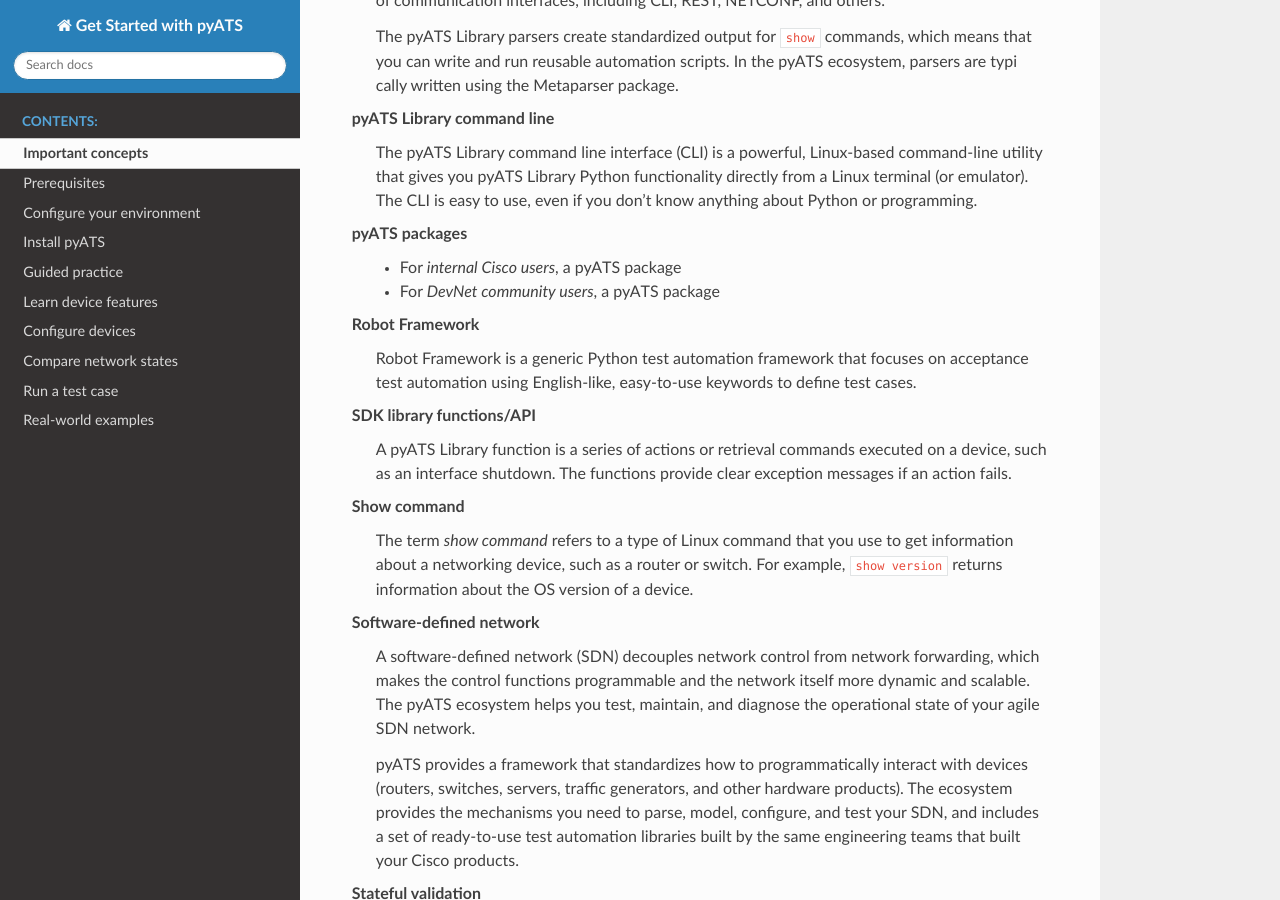
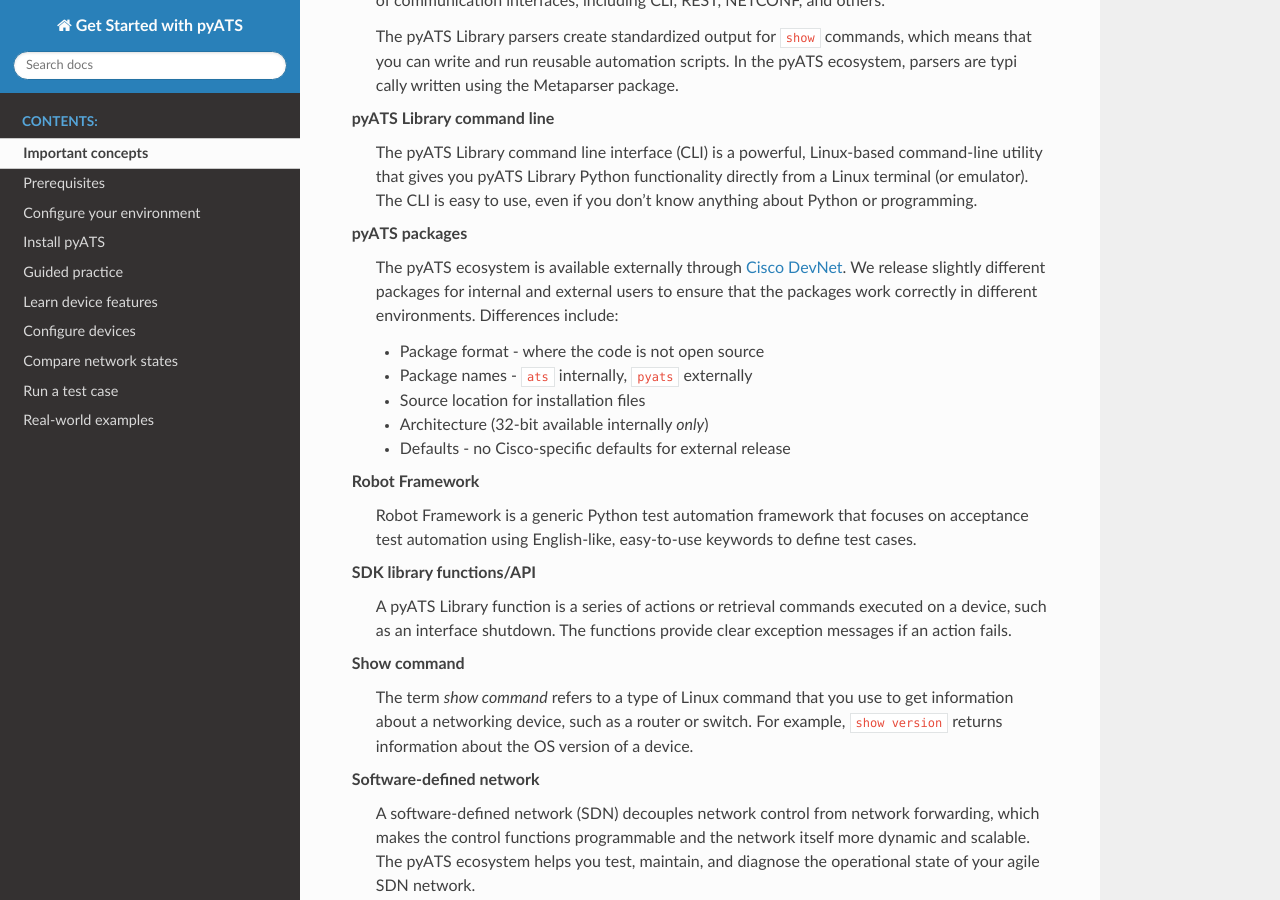
Before and after one commit to CiscoTestAutomation/getting-started, a Sphinx documentation site: the page built from source/quickstart/keyconcepts.rst, in a window 1280 px wide and 900 px high, scrolled down 1262 px. Built offline with Sphinx 7.4.7 and the Read the Docs theme 2.0.0, drawn with Linux system fonts in a browser that asks for light colours; pages that are not in the unit, such as notebooks, are missing from menus.

Commit message:
Added information about the pyATS packages.

```diff
--- a/source/quickstart/keyconcepts.rst
+++ b/source/quickstart/keyconcepts.rst
@@ -87,5 +87,10 @@
     A key-value pair is a set of linked data, where the key is an identifier and the value is the actual information. For example, ``Device name: nx-osv-1`` has the key "Device name" and the value "nx-osv-1".
 
    |pyATS| packages
-    * For *internal Cisco users*, a |pyATS| package
-    * For *DevNet community users*, a |pyATS| package
+    The |pyATS| ecosystem is available externally through `Cisco DevNet <https://developer.cisco.com/pyats/>`_. We release slightly different packages for internal and external users to ensure that the packages work correctly in different environments. Differences include:
+
+    * Package format - where the code is not open source
+    * Package names - ``ats`` internally, ``pyats`` externally
+    * Source location for installation files
+    * Architecture (32-bit available internally *only*)
+    * Defaults - no Cisco-specific defaults for external release
```
